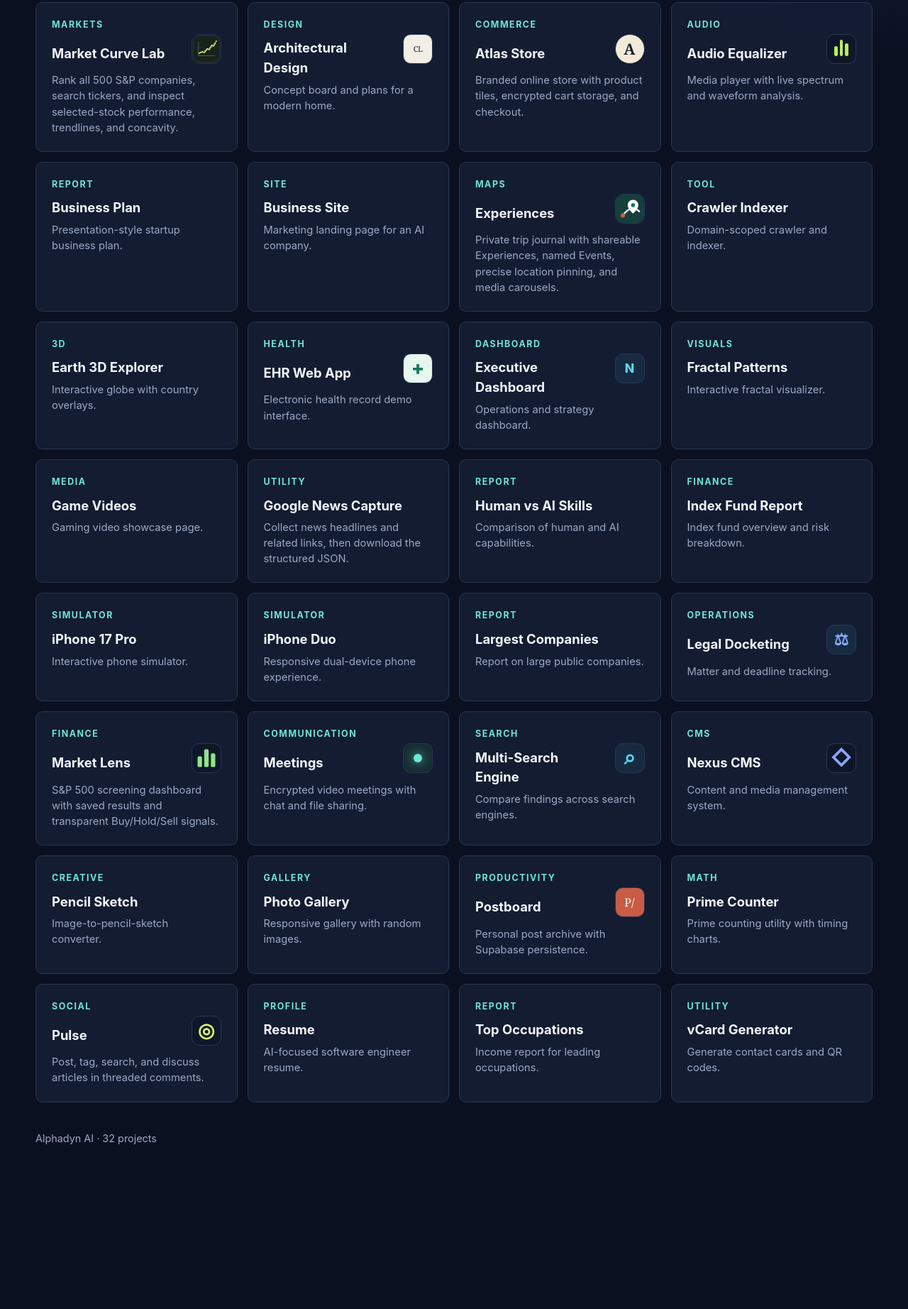
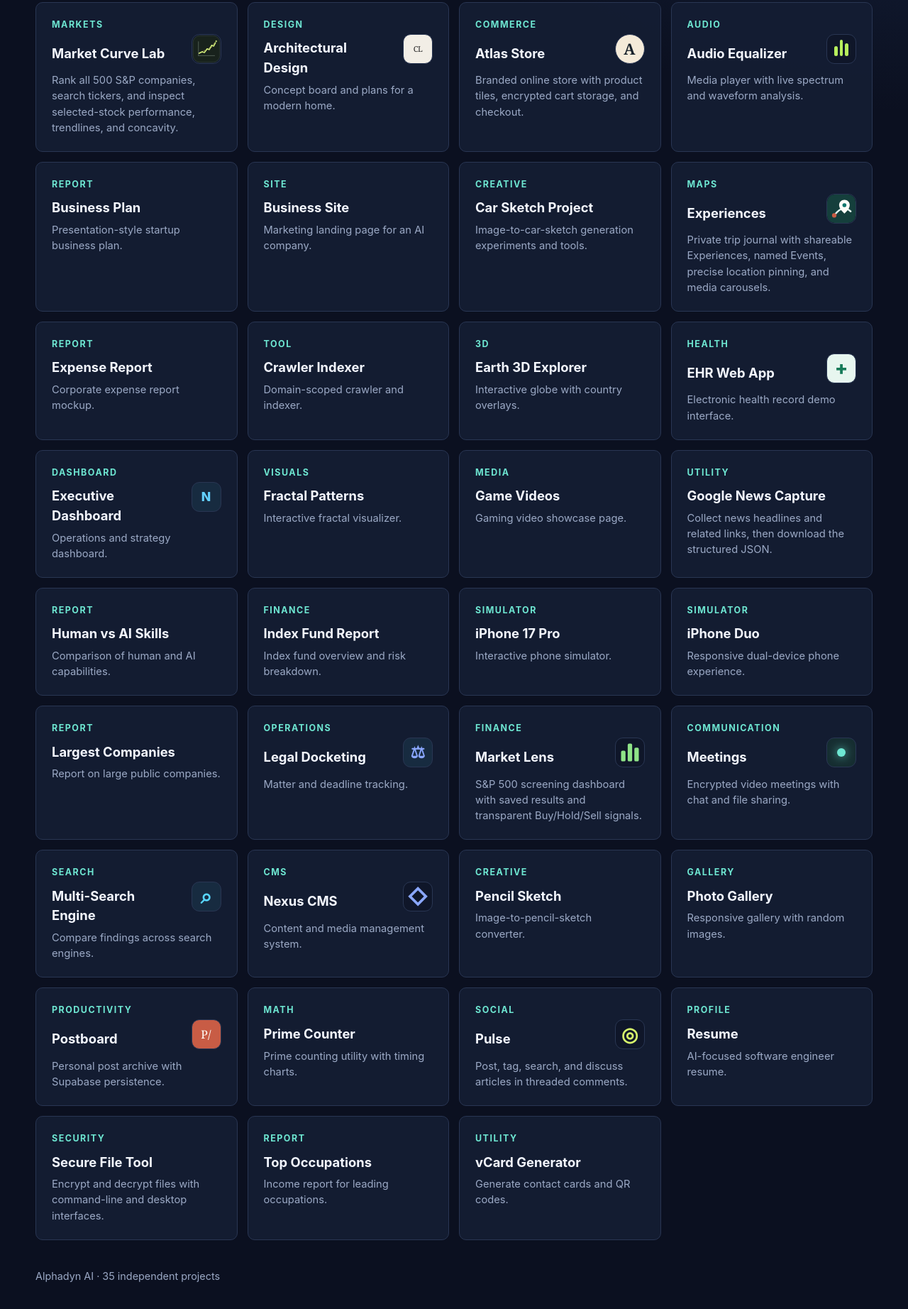
Before and after one commit to alphadyn/ai, a plain HTML site: page index.html in a window 1280 px wide. Shown: the part 913-2757 px from the top of the page at 71% size. Before the commit the page ends 2583 px from the top, so only its background shows below. Drawn offline with Linux system fonts and the light colour scheme.

Commit message:
Update repository README and landing catalog

```diff
--- a/index.html
+++ b/index.html
@@ -102,7 +102,9 @@
       <a class="app" href="audio_equalizer_app/"><span class="app-brand app-brand-equalizer" aria-hidden="true"><i></i><i></i><i></i></span><strong>Audio</strong><h2>Audio Equalizer</h2><p>Media player with live spectrum and waveform analysis.</p></a>
       <a class="app" href="business_plan/"><strong>Report</strong><h2>Business Plan</h2><p>Presentation-style startup business plan.</p></a>
       <a class="app" href="business_site/"><strong>Site</strong><h2>Business Site</h2><p>Marketing landing page for an AI company.</p></a>
+      <a class="app" href="car_sketch_project/"><strong>Creative</strong><h2>Car Sketch Project</h2><p>Image-to-car-sketch generation experiments and tools.</p></a>
       <a class="app" href="experiences_app/"><img class="app-brand-image" src="experiences_app/assets/experiences-favicon.svg" alt="" /><strong>Maps</strong><h2>Experiences</h2><p>Private trip journal with shareable Experiences, named Events, precise location pinning, and media carousels.</p></a>
+      <a class="app" href="expense_report/"><strong>Report</strong><h2>Expense Report</h2><p>Corporate expense report mockup.</p></a>
       <a class="app" href="crawler_indexer/"><strong>Tool</strong><h2>Crawler Indexer</h2><p>Domain-scoped crawler and indexer.</p></a>
       <a class="app" href="earth_3d_explorer/"><strong>3D</strong><h2>Earth 3D Explorer</h2><p>Interactive globe with country overlays.</p></a>
       <a class="app" href="ehr_web_app/"><span class="app-brand app-brand-ehr" aria-hidden="true">+</span><strong>Health</strong><h2>EHR Web App</h2><p>Electronic health record demo interface.</p></a>
@@ -126,11 +128,12 @@
       <a class="app" href="prime_counter_app/"><strong>Math</strong><h2>Prime Counter</h2><p>Prime counting utility with timing charts.</p></a>
       <a class="app" href="pulse/"><span class="app-brand app-brand-pulse" aria-hidden="true">◎</span><strong>Social</strong><h2>Pulse</h2><p>Post, tag, search, and discuss articles in threaded comments.</p></a>
       <a class="app" href="resume/"><strong>Profile</strong><h2>Resume</h2><p>AI-focused software engineer resume.</p></a>
+      <a class="app" href="secure_file_tool/"><strong>Security</strong><h2>Secure File Tool</h2><p>Encrypt and decrypt files with command-line and desktop interfaces.</p></a>
       <a class="app" href="top_20_occupations_income_report/"><strong>Report</strong><h2>Top Occupations</h2><p>Income report for leading occupations.</p></a>
       <a class="app" href="vcard_generator_app/"><strong>Utility</strong><h2>vCard Generator</h2><p>Generate contact cards and QR codes.</p></a>
       </div>
     </section>
-    <footer>Alphadyn AI &middot; 32 projects</footer>
+    <footer>Alphadyn AI &middot; 35 independent projects</footer>
   </main>
 </body>
 </html>
```
Also changed, not shown: README.md.
